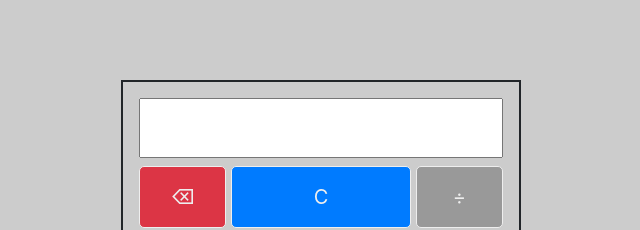
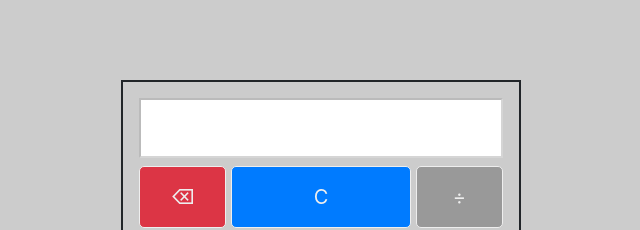
Before and after one commit to akhilsivdn/Calculator, a plain HTML site: page index.html in a window 1280 px wide. Shown: the top 230 px of the page, without its empty margins (319-959 px from the left). Drawn offline with nearby package versions, Linux system fonts and the light colour scheme.

Commit message:
UI fix for input field

```diff
--- a/index.html
+++ b/index.html
@@ -13,7 +13,7 @@
 
 <body>
    <div class="calculator">
-       <input type="text" id="answerInput">
+       <input type="text" disabled id="answerInput">
        <div class="calcButtons mt-2">
            <button class="calcBtn isBackspace" onclick="removeLast()">⌫</button>
            <button class="calcBtn isClear" onclick="clearAll()">C</button>
--- a/page.css
+++ b/page.css
@@ -16,6 +16,7 @@ body {
   padding: 10px;
   text-align: right;
   font-size: 24px;
+  background: #fff;
 }
 
 .calcBtn {
```
